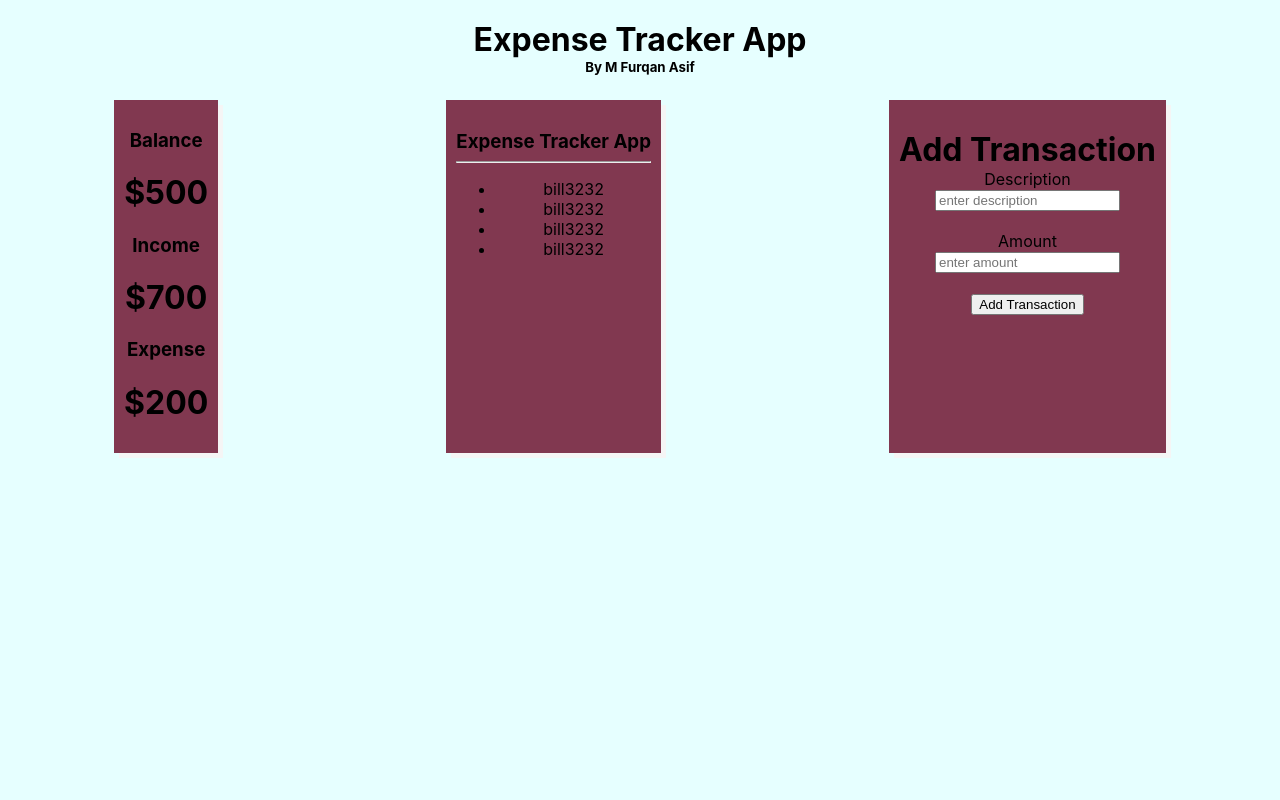
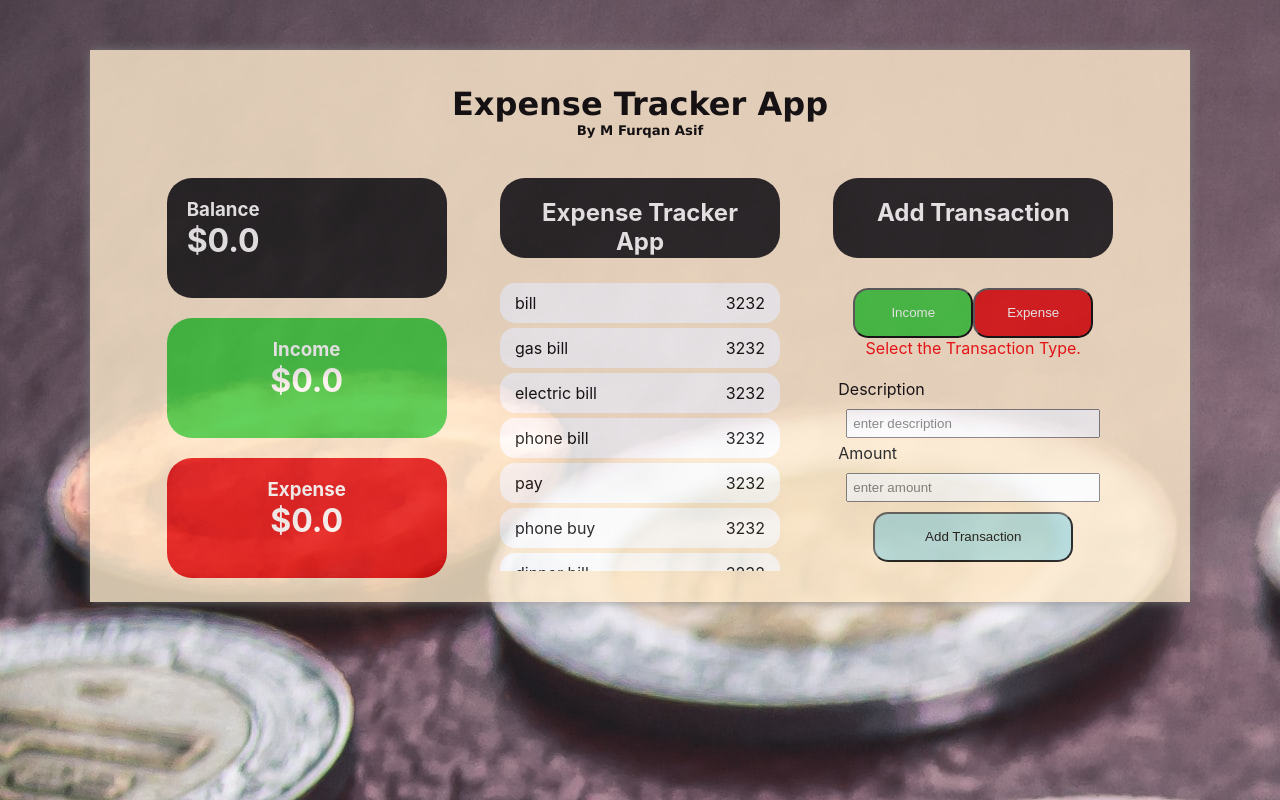
Before and after one commit to mfurqanasif/expense-tracker, a React (Create React App) app: page / in a window 1280 px wide. Built offline with nearby package versions, Linux system fonts and the light colour scheme.

Commit message:
did alot of css today

```diff
--- a/src/App.css
+++ b/src/App.css
@@ -1,33 +1,162 @@
-.App {
+body{
+  background-image: url(./body-bg.jpg);
+}
+
+.outer-container {
   text-align: center;
+
+  max-width: 1000px;
+  min-height: 500px;
+  margin: 0 auto;
+  background-color: blanchedalmond;
+  box-shadow: 0 0 10px grey;
+  margin-top: 50px;
+  padding: 15px 50px;
+  opacity: 0.8;
 }
-.sm{
-  margin : 0 auto;
-}
-body{
-  background-color: #e6ffff;
-}
-.container{
+
+.inner-container {
   display: flex;
-  flex-direction: row;
+  flex-wrap: wrap;
+  justify-content: space-around;
+
 
 }
-.income{
-  display: flex;
-  flex-direction: row;
+
+.appcomp {
+  width: 30%;
+  justify-content: center;
+  margin: 0 auto;
 }
 
-.subcontainer{
-  margin : 25px auto;
-  padding : 10px;
-  background-color: rgb(129, 56, 80);
-
-  box-shadow :5px 5px whitesmoke;
+.title {
+  margin: 0 auto;
+  font-family:  Verdana,'Segoe UI', Tahoma, Geneva, sans-serif;
 }
 
+.balance , .history ,
+.transaction {
+ text-align : left;
+ background-color: rgb(26, 25, 25);
+ color: white;
+ margin-top: 20px;
+ margin-left:10px;
+ width: 80%;
+ border-radius: 25px;
+ padding: 20px;
+ height: 80px;
+}
+
+.history ,
+.transaction{
+  text-align:center;
+  height:40px;
+}
+
+.income {
+  text-align : cneter;
+  background-color: rgb(59, 202, 59) ;
+  color: white;
+  margin-top: 20px;
+  margin-left:10px;
+  width: 80%;
+  border-radius: 25px;
+  padding: 20px;
+  height: 80px;
+ }
+
+ .expense {
+  text-align : center;
+  background-color: rgb(228, 13, 13);
+  color: white;
+  margin-top: 20px;
+  margin-left:10px;
+  width: 80%;
+  border-radius: 25px;
+  padding: 20px;
+  height: 80px;
+ }
+
+.heading{
+  margin-bottom: 0;
+  margin-top:0;
+}
+
+ul.transactionlist {
+    list-style-type: none;
+    max-height: 293px;
+    min-height: 293px;
+    overflow: scroll;
+}
+
+.transactionlist > li{
+  display: flex;
+  justify-content: space-between;
+  padding: 10px 15px;
+  background-color: white;
+  margin-left:-30px;
+  margin-top:5px;
+  margin-right: 10px;
+  border-radius: 15px;
+}
+
+.transactionform label{
+  float : left;
+  margin-left: 10px;
+  border-radius: 15px;
+  padding: 5px 5px;
+}
+
+.transactionform input{
+
+  width: 80%;
+  margin-left: 0px;
+  margin-top:5px;
+  padding: 5px 5px;
+}
+
+.addbtn{
+  margin-top:10px;
+  min-width: 200px;
+  min-height: 50px;
+  font:bold;
+  border-radius: 15px;
+  background-color: rgb(175, 219, 219);
+}
+
+.incbtn{
+  min-width: 120px;
+  min-height: 50px;
+  font:bold;
+  color:white;
+  border-radius: 15px;
+  background-color: rgb(59, 202, 59) ;
+}
+
+.expbtn{
+  margin-top:10px;
+  min-width: 120px;
+  min-height: 50px;
+  font:bold;
+  color:white;
+  border-radius: 15px;
+  background-color: rgb(228, 13, 13);
+}
+
+#para{
+  color:red;
+  margin-top:0px;
+}
+.subcontainer{
+  background-color: rgb(129, 56, 80);
+  opacity: 1;
+  box-shadow : 0 0 10px grey;
+}
+
+
 @media screen and (max-width: 900px) {
-  .container {
-    display: flex;
+  .inner-container {
+
     flex-direction: row;
   }
   .income-expense {
@@ -36,12 +165,20 @@ body{
   }
 }
 @media screen and (max-width: 600px) {
-  .container {
+  .inner-container {
     display: flex;
     flex-direction: column;
   }
   .income-expense {
     display: flex;
     flex-direction: row;
+    justify-content: space-around;
+  }
+  .appcomp{
+    width : 80%;
+    margin-bottom: 10px;
+  }
+  .outer-container{
+    width: 70%;
   }
 }
--- a/src/App.js
+++ b/src/App.js
@@ -7,18 +7,13 @@ import Transaction from './components/Transaction.js'
 
 function App() {
   return (
-    <div className="App">
-      <Header />
-      <div className = 'container'>
-
+    <div className="outer-container">
+        <Header />
+      <div className="inner-container">
         <AccountInfo />
         <History />
         <Transaction />
-
-
-
       </div>
-
     </div>
   );
 }
--- a/src/components/Header.js
+++ b/src/components/Header.js
@@ -5,8 +5,9 @@ function Header(){
     return(
         <div >
             <br/>
-        <h1 className='sm'>Expense Tracker App</h1>
-        <h5 className='sm'>By M Furqan Asif</h5>
+        <h1 className='title'>Expense Tracker App</h1>
+        <h5 className='title'>By M Furqan Asif</h5>
+        <br />
         </div>
     );
 }
--- a/src/components/History.js
+++ b/src/components/History.js
@@ -3,15 +3,19 @@ import React from 'react';
 function History(){
 
     return(
-        <div className="subcontainer">
-            <br/>
-        <h3 className='sm'>Expense Tracker App</h3>
-        <hr />
-    <ul>
+        <div className="appcomp">
+        <h2 className='history'>Expense Tracker App</h2>
+    <ul className='transactionlist'>
         <li><span>bill</span><span>3232</span></li>
-        <li><span>bill</span><span>3232</span></li>
-        <li><span>bill</span><span>3232</span></li>
-        <li><span>bill</span><span>3232</span></li>
+        <li><span>gas bill</span><span>3232</span></li>
+        <li><span>electric bill</span><span>3232</span></li>
+        <li><span>phone bill</span><span>3232</span></li>
+        <li><span>pay</span><span>3232</span></li>
+        <li><span>phone buy </span><span>3232</span></li>
+        <li><span>dinner bill</span><span>3232</span></li>
+        <li><span>bouns</span><span>3232</span></li>
+        <li><span>icecream bill</span><span>3232</span></li>
+
     </ul>
         </div>
     );
--- a/src/components/Transaction.js
+++ b/src/components/Transaction.js
@@ -3,21 +3,23 @@ import React from 'react';
 function Transaction(){
 
     return(
-        <div className="subcontainer" >
-            <br/>
-        <h1 className='sm'>Add Transaction</h1>
-        <form action="">
-       <label for="">Description</label>
-       <br />
-       <input type="text" placeholder="enter description" required/>
-       <br /><br />
-       <label for="">Amount</label>
-       <br />
-       <input type="number" placeholder="enter amount" required />
-       <br /><br />
+        <div className="appcomp" >
+        <h2 className='transaction'>Add Transaction</h2>
+        <button className= 'incbtn'> Income </button>
+        <button className= 'expbtn'> Expense</button>
+        <p id="para">Select the Transaction Type.</p>
+        <form className="transactionform" action="">
+            <label >Description</label>
+            <br />
+            <input type="text" placeholder="enter description" required/>
+            <br />
+            <label >Amount</label>
+            <br />
+            <input type="number" placeholder="enter amount" required />
+            <br />
 
-   </form>
-    <button> Add Transaction</button>
+        </form>
+        <button className= 'addbtn'> Add Transaction</button>
         </div>
     );
 }
--- a/src/components/accountinfo.js
+++ b/src/components/accountinfo.js
@@ -3,31 +3,30 @@ import React from 'react';
 function AccountInfo(){
 
     return(
-        <div className='subcontainer'>
-            <div>
-                <h3>
+        <div className='appcomp'>
+            <div className = "balance">
+                <h3 className="heading">
                 Balance
                 </h3>
-                <h1>
-                    $500
+                <h1 className="heading">
+                    $0.0
                 </h1>
             </div>
             <div className="income-expense">
-                <div>
-                    <h3>
+                <div className="income">
+                    <h3 className="heading">
                         Income
                     </h3>
-                    <h1>
-                        $700
+                    <h1 className="heading">
+                        $0.0
                     </h1>
                 </div>
-                <div>
-
-                    <h3>
+                <div className="expense">
+                    <h3 className="heading">
                         Expense
                     </h3>
-                    <h1>
-                        $200
+                    <h1 className="heading">
+                        $0.0
                     </h1>
                 </div>
             </div>
```
Also changed, not shown: src/h.html (deleted, +0 -24 lines), public/Jellyfish.jpg (added), src/body-bg.jpg (added).
